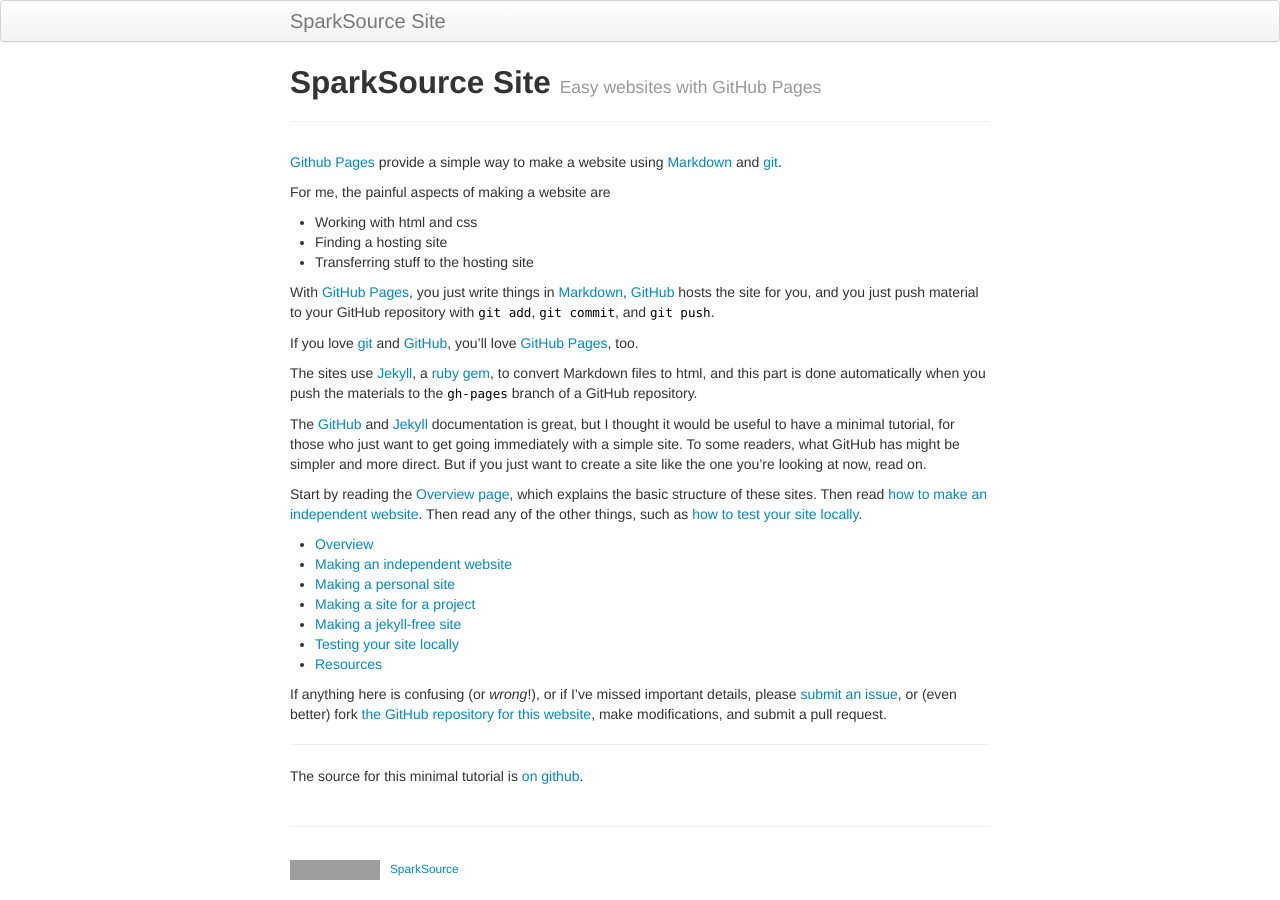
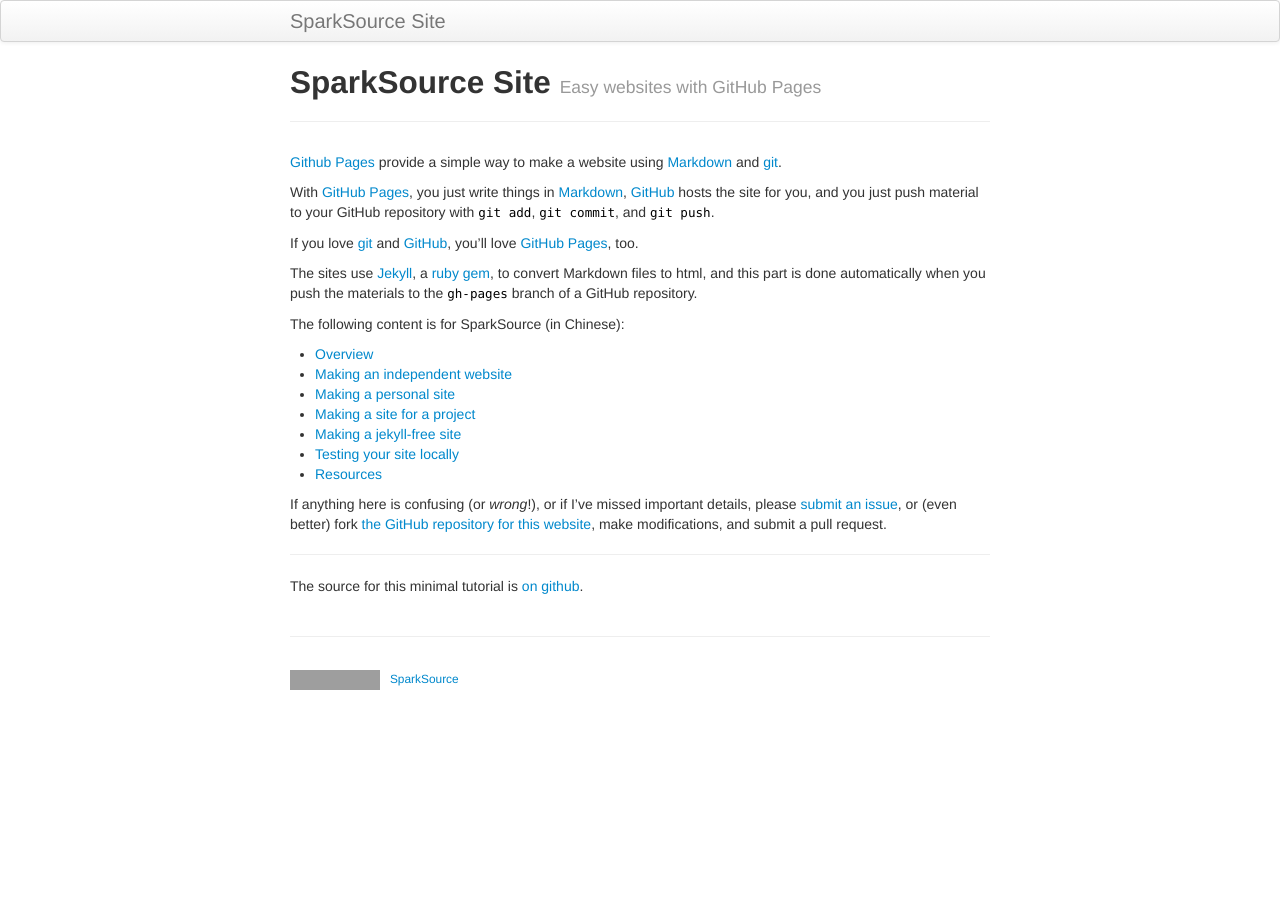
Before and after one commit to SparkSource-cn/web, a Jekyll site: the page built from index.md, in a window 1280 px wide. Built offline with Jekyll 4.4.1, drawn with Linux system fonts in a browser that asks for light colours; grey boxes are pictures that could not be loaded.

Commit message:
add new files for SparkSource

```diff
--- a/index.md
+++ b/index.md
@@ -9,12 +9,6 @@ description: SparkSource, a leading HMI development system
 website using
 [Markdown](https://daringfireball.net/projects/markdown/) and
 [git](https://git-scm.com).
-
-For me, the painful aspects of making a website are
-
-- Working with html and css
-- Finding a hosting site
-- Transferring stuff to the hosting site
 
 With [GitHub Pages](https://pages.github.com), you just write things in
 [Markdown](https://daringfireball.net/projects/markdown/),
@@ -32,20 +26,9 @@ convert Markdown files to html, and this part is done
 automatically when you push the materials to the `gh-pages` branch
 of a GitHub repository.
 
-The [GitHub](https://pages.github.com) and
-[Jekyll](https://jekyllrb.com) documentation is great, but I thought it
-would be useful to have a minimal tutorial, for those who just want to
-get going immediately with a simple site. To some readers, what GitHub
-has might be simpler and more direct.  But if you just want to create
-a site like the one you're looking at now, read on.
+The following content is for SparkSource (in Chinese):
 
-Start by reading the [Overview page](pages/overview.html), which
-explains the basic structure of these sites. Then read
-[how to make an independent website](pages/independent_site.html). Then
-read any of the other things, such as
-[how to test your site locally](pages/local_test.html).
-
-- [Overview](pages/overview.html)
+- [Overview](pages/SparkSource_简介.html)
 - [Making an independent website](pages/independent_site.html)
 - [Making a personal site](pages/user_site.html)
 - [Making a site for a project](pages/project_site.html)
```
Also changed, not shown: pages/overview.md (deleted, +0 -107 lines).
